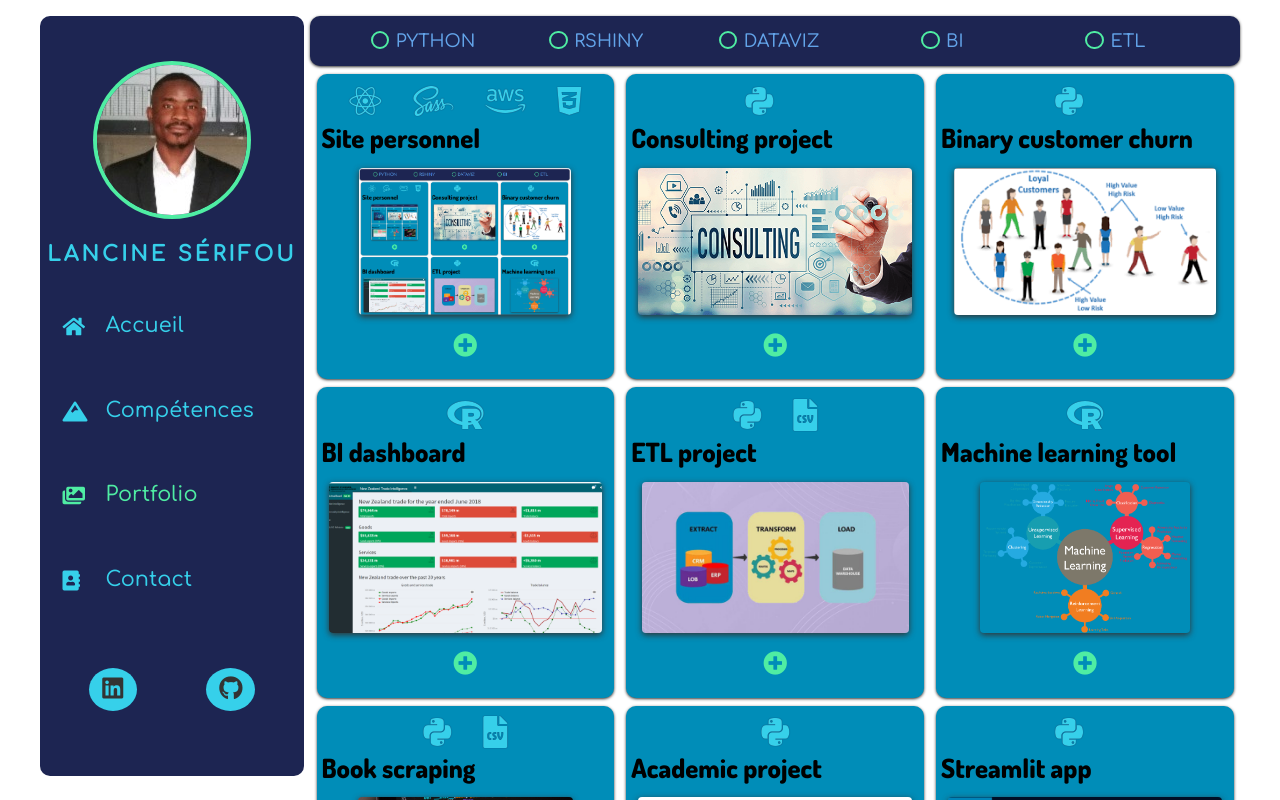
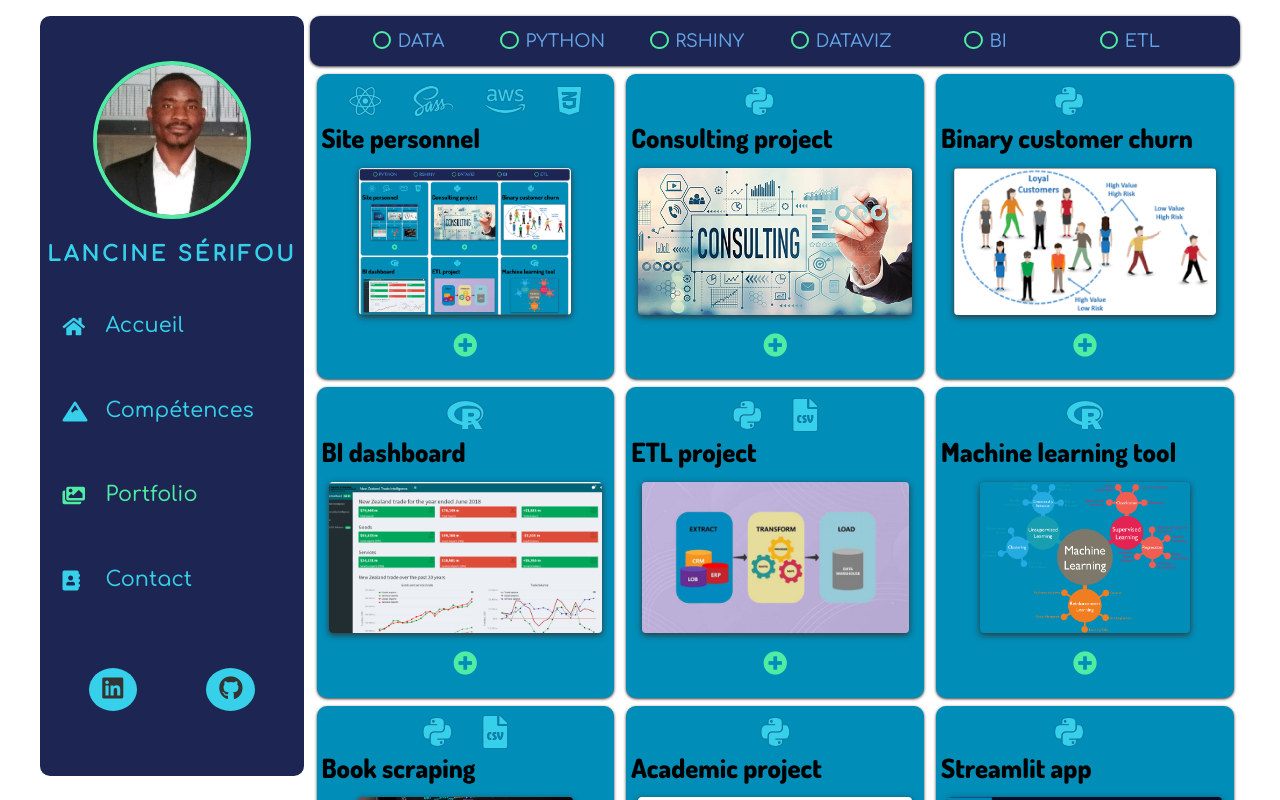
Before and after one commit to Lancin10/SITE-WEB, a React (Create React App) app: page /portfolio in a window 1280 px wide. Shown: the top 800 px of the page. Built offline with nearby package versions, Linux system fonts and the light colour scheme; some icons are missing; a web font is replaced by a local one.

Commit message:
Update ProjectList.js

```diff
--- a/src/components/portfolio/ProjectList.js
+++ b/src/components/portfolio/ProjectList.js
@@ -7,6 +7,7 @@ class ProjectList extends Component {
     state = {
         projects:projectsData,
         radios: [
+            {id:0, value: "Data"},
             {id:1, value: "Python"},
             {id:2, value: "RShiny"},
             {id:3, value: "Dataviz"},
```
